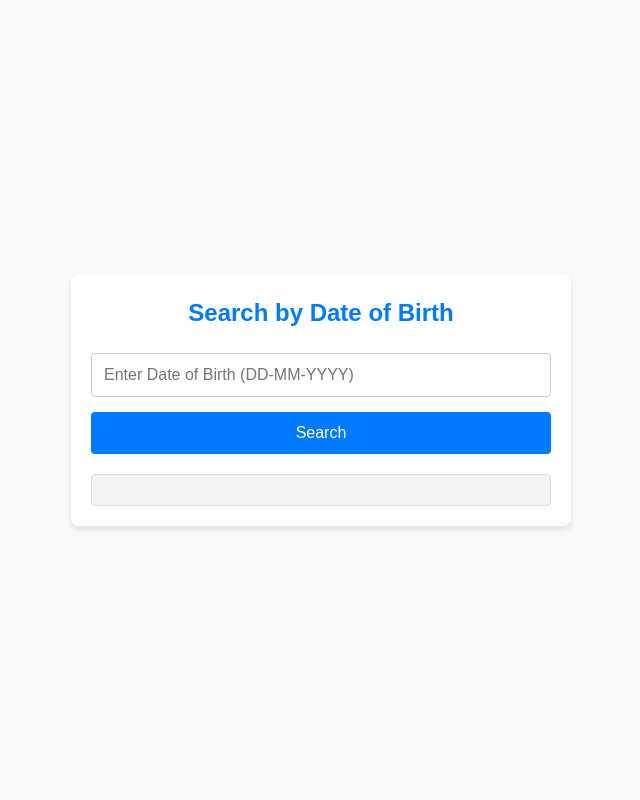
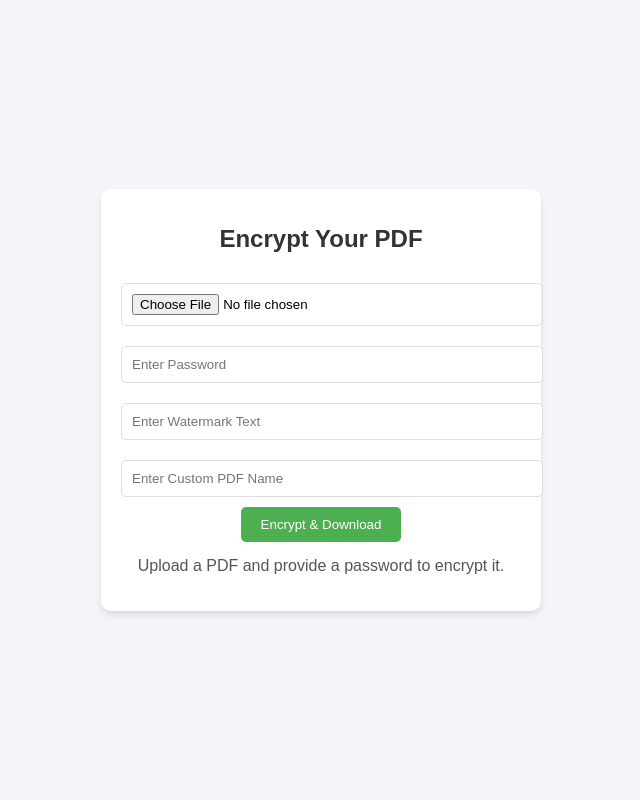
Before and after one commit to Shivani8780/Encrypt, a Flask app: page / in a window 1280 px wide. Shown: the whole page, without its empty margins (319-959 px from the left). Run offline with Flask 3, Linux system fonts and the light colour scheme.

```diff
--- a/app.py
+++ b/app.py
@@ -1,101 +1,104 @@
-import os
-import pandas as pd
-from datetime import datetime
-from flask import Flask, request, jsonify, send_from_directory, render_template
+from flask import Flask, request, send_file, render_template
+from PyPDF2 import PdfReader, PdfWriter
+from reportlab.lib.pagesizes import landscape, A4
+from reportlab.pdfgen import canvas
+import io
 
-app = Flask(__name__, static_url_path='', static_folder='.')
+app = Flask(__name__)
 
-# Folder where Excel files are stored
-EXCEL_FILES_FOLDER = 'excel_files'
+# Function to create watermark PDF in memory
+def create_watermark(text, position):
+    # Using landscape A4 page size (841.890 x 595.276)
+    packet = io.BytesIO()
+    c = canvas.Canvas(packet, pagesize=landscape(A4))
+    width, height = landscape(A4)
 
-# Function to parse DOB in multiple formats
-def parse_date(dob):
-    formats = ["%d-%m-%Y", "%d/%m/%Y"]
-    for fmt in formats:
-        try:
-            return datetime.strptime(dob, fmt).date()
-        except ValueError:
-            continue
-    return None
+    # Set watermark text properties
+    c.setFont("Helvetica-Bold", 14)  # Font size 14
+    c.setFillColorRGB(0, 0, 1, alpha=0.5)  # Blue color with transparency
 
-# Function to clean up and normalize column names
-def clean_column_names(df):
-    df.columns = df.columns.str.strip().str.lower()
-    df.columns = df.columns.str.replace(r'[^a-zA-Z0-9 ]', '', regex=True)
-    return df
+    # Positioning for watermark
+    if position == 'top':
+        x = width / 2 - (len(text) * 2.5)  # Center horizontally
+        y = height - 15  # Very top of the page, slightly down (15 units)
+    elif position == 'bottom':
+        x = width / 2 - (len(text) * 2.5)  # Center horizontally
+        y = 15  # Very bottom of the page, slightly up (15 units)
 
-# Function to find a person by Date of Birth
-def find_person_by_dob(df, dob, filename):
-    dob = parse_date(dob)
-    if not dob:
-        print(f"Invalid DOB format: {dob}")
-        return None
+    # Draw watermark text
+    c.drawString(x, y, text)
+    c.save()
 
-    df = clean_column_names(df)
-    dob_column = next((col for col in df.columns if 'dob' in col), None)
-    name_column = next((col for col in df.columns if 'name' in col), None)
-    srno_column = next((col for col in df.columns if 'srno' in col), None)
+    # Return in-memory file
+    packet.seek(0)
+    return packet
 
-    if not dob_column or not name_column or not srno_column:
-        print(f"Required columns not found in file {filename}. Skipping file.")
-        return None
+# Function to apply watermark to PDF (using in-memory handling)
+def add_watermark_to_pdf(input_pdf, watermark_pdf):
+    reader = PdfReader(input_pdf)
+    watermark = PdfReader(watermark_pdf)
+    writer = PdfWriter()
 
-    df['dob'] = pd.to_datetime(df[dob_column], errors='coerce', dayfirst=True).dt.date
-    matched_rows = df[df['dob'] == dob]
+    for page_num in range(len(reader.pages)):
+        page = reader.pages[page_num]
+        watermark_page = watermark.pages[0]
 
-    if not matched_rows.empty:
-        results = []
-        for _, row in matched_rows.iterrows():
-            source_file = filename.replace('.xlsx', '').replace('.xls', '')
-            results.append({
-                "Name": row.get(name_column, 'N/A'),
-                "SRNO": row.get(srno_column, 'N/A'),
-                "SourceFile": f"{source_file}"
-            })
-        return results
-    else:
-        return None
+        # Merge watermark on top of the original page
+        page.merge_page(watermark_page)
+        writer.add_page(page)
 
-# Function to read all Excel files from the directory
-def read_excel_files():
-    excel_files = []
-    for filename in os.listdir(EXCEL_FILES_FOLDER):
-        if filename.endswith(('.xls', '.xlsx')) and not filename.startswith('~$'):
-            filepath = os.path.join(EXCEL_FILES_FOLDER, filename)
-            try:
-                df = pd.read_excel(filepath)
-                df = clean_column_names(df)
-                if any('dob' in col for col in df.columns) and any('name' in col for col in df.columns) and any('srno' in col for col in df.columns):
-                    excel_files.append((filename, df))
-            except Exception as e:
-                print(f"Error reading file {filename}: {e}")
-    return excel_files
+    # Return in-memory PDF
+    output_pdf = io.BytesIO()
+    writer.write(output_pdf)
+    output_pdf.seek(0)
+    return output_pdf
 
-# Serve the index.html file from the templates folder
 @app.route('/')
 def index():
-    return render_template('index.html')  # Flask will look for 'index.html' in the 'templates' folder
+    return render_template('index.html')
 
-# Search route to process the form and return results
-@app.route('/search', methods=['POST'])
-def search():
-    data = request.get_json()
-    dob = data.get('dob', '').strip()
+@app.route('/encrypt', methods=['POST'])
+def encrypt_pdf():
+    if 'pdf_file' not in request.files or not request.form['password'] or not request.form['watermark_name'] or not request.form['custom_pdf_name']:
+        return "Missing file, password, watermark name, or custom PDF name", 400
 
-    if not dob:
-        return jsonify({"match": None, "error": "Please enter a valid Date of Birth."})
+    pdf_file = request.files['pdf_file']
+    password = request.form['password']
+    watermark_name = request.form['watermark_name']
+    custom_pdf_name = request.form['custom_pdf_name']
 
-    excel_files = read_excel_files()
-    for filename, df in excel_files:
-        result = find_person_by_dob(df, dob, filename)
-        if result:
-            return jsonify({"match": result[0]})
-    return jsonify({"match": None, "error": "No matching data found. Please check the DOB and try again."})
+    if pdf_file.filename == '':
+        return "No file selected", 400
 
-# Serve CSS file directly
-@app.route('/styles.css')
-def serve_css():
-    return send_from_directory('.', 'styles.css')
+    # Read the uploaded PDF into memory
+    input_pdf = io.BytesIO(pdf_file.read())
 
-if __name__ == "__main__":
+    # Create custom watermarks in memory
+    watermark_top = create_watermark(f"{watermark_name}", 'top')
+    watermark_bottom = create_watermark(f"{watermark_name} ", 'bottom')
+
+    try:
+        # Apply watermarks
+        watermarked_pdf = add_watermark_to_pdf(input_pdf, watermark_top)
+        final_pdf = add_watermark_to_pdf(watermarked_pdf, watermark_bottom)
+
+        # Encrypt the final PDF
+        writer = PdfWriter()
+        reader = PdfReader(final_pdf)
+        for page in reader.pages:
+            writer.add_page(page)
+        writer.encrypt(password)
+
+        # Write the encrypted PDF to a BytesIO object (in-memory)
+        output_pdf = io.BytesIO()
+        writer.write(output_pdf)
+        output_pdf.seek(0)
+
+        # Send the encrypted PDF for download with the custom name
+        return send_file(output_pdf, as_attachment=True, download_name=f"{custom_pdf_name}.pdf")
+
+    except Exception as e:
+        return f"An error occurred: {str(e)}", 500
+
+if __name__ == '__main__':
     app.run(debug=True)
--- a/static/styles.css
+++ b/static/styles.css
@@ -1,98 +1,52 @@
-/* General Reset */
-* {
+body {
+    font-family: Arial, sans-serif;
     margin: 0;
     padding: 0;
-    box-sizing: border-box;
-}
-
-/* Body Styling */
-body {
-    font-family: 'Arial', sans-serif;
-    background-color: #f9fafc;
-    color: #333;
-    line-height: 1.6;
-    padding: 20px;
     display: flex;
     justify-content: center;
     align-items: center;
     height: 100vh;
+    background-color: #f4f4f9;
 }
 
-/* Container Styling */
 .container {
-    background-color: #fff;
-    border-radius: 8px;
+    background: #fff;
+    padding: 20px;
+    border-radius: 10px;
     box-shadow: 0 4px 6px rgba(0, 0, 0, 0.1);
+    text-align: center;
+    max-width: 400px;
     width: 100%;
-    max-width: 500px;
-    padding: 20px;
-    text-align: center;
 }
 
-/* Heading Styling */
 h1 {
-    font-size: 24px;
-    color: #007bff;
+    font-size: 1.5rem;
     margin-bottom: 20px;
+    color: #333;
 }
 
-/* Input Styling */
-input[type="text"] {
+input[type="file"], input[type="password"], input[type="text"] {
     width: 100%;
-    padding: 12px;
-    margin-bottom: 15px;
-    border: 1px solid #ccc;
-    border-radius: 4px;
-    font-size: 16px;
+    padding: 10px;
+    margin: 10px 0;
+    border: 1px solid #ddd;
+    border-radius: 5px;
 }
 
-/* Button Styling */
 button {
-    width: 100%;
-    padding: 12px;
-    background-color: #007bff;
+    background-color: #4CAF50;
     color: white;
     border: none;
-    border-radius: 4px;
-    font-size: 16px;
+    padding: 10px 20px;
+    border-radius: 5px;
     cursor: pointer;
-    transition: background-color 0.3s ease;
 }
 
 button:hover {
-    background-color: #0056b3;
+    background-color: #45a049;
 }
 
-/* Result Styling */
-#result {
-    margin-top: 20px;
-    padding: 15px;
-    background-color: #f4f4f4;
-    border: 1px solid #ddd;
-    border-radius: 4px;
-    text-align: left;
-    white-space: pre-line; /* Ensures new lines are preserved */
-    font-size: 16px;
-    color: #444;
+.message {
+    margin-top: 15px;
+    color: #555;
 }
-
-/* SRNO Styling - Blue Color */
-#srno {
-    font-size: 16px;
-    font-weight: bold;
-    color: #007bff; /* Blue color for SRNO */
-}
-
-/* BOOKLET Name Styling */
-#booklet {
-    font-size: 16px;
-    font-weight: normal;
-    color: #333;
-}
-
-/* Name Styling */
-#name {
-    font-size: 16px;
-    font-weight: normal;
-    color: #333;
-}
--- a/templates/index.html
+++ b/templates/index.html
@@ -3,54 +3,27 @@
 <head>
     <meta charset="UTF-8">
     <meta name="viewport" content="width=device-width, initial-scale=1.0">
-    <title>Search DOB</title>
+    <title>Encrypt PDF</title>
     <link rel="stylesheet" href="/static/styles.css">
 </head>
 <body>
     <div class="container">
-        <h1>Search by Date of Birth</h1>
-        <form id="searchForm">
-            <input type="text" id="dob" name="dob" placeholder="Enter Date of Birth (DD-MM-YYYY)" required>
-            <button type="submit">Search</button>
+        <h1>Encrypt Your PDF</h1>
+        <form id="pdf-form" action="/encrypt" method="POST" enctype="multipart/form-data">
+            <input type="file" name="pdf_file" accept="application/pdf" required>
+            <input type="password" name="password" placeholder="Enter Password" required>
+            <input type="text" name="watermark_name" placeholder="Enter Watermark Text" required>
+            <input type="text" name="custom_pdf_name" placeholder="Enter Custom PDF Name" required>
+            <button type="submit">Encrypt & Download</button>
         </form>
-        <div id="result"></div>
-        <div id="error"></div>
+        <p class="message">Upload a PDF and provide a password to encrypt it.</p>
     </div>
-
     <script>
-        const form = document.getElementById('searchForm');
-        const resultDiv = document.getElementById('result');
-        const errorDiv = document.getElementById('error');
-
-        form.addEventListener('submit', async (e) => {
-            e.preventDefault();
-            const dob = document.getElementById('dob').value;
-
-            resultDiv.innerHTML = ''; // Clear previous results
-            errorDiv.innerHTML = ''; // Clear previous errors
-
-            try {
-                const response = await fetch('/search', {
-                    method: 'POST',
-                    headers: {
-                        'Content-Type': 'application/json',
-                    },
-                    body: JSON.stringify({ dob: dob })
-                });
-                const data = await response.json();
-
-                if (data.match) {
-                    const result = data.match;
-                    resultDiv.innerHTML = `
-                        <div id="booklet">BOOKLET NAME: ${result.SourceFile}</div>
-                        <div id="srno">SRNO: ${result.SRNO}</div>
-                        <div id="name">Name: ${result.Name}</div>
-                    `;
-                } else {
-                    errorDiv.innerHTML = data.error || 'No matching data found.';
-                }
-            } catch (error) {
-                errorDiv.innerHTML = 'An error occurred while searching.';
+        document.getElementById('pdf-form').addEventListener('submit', function (e) {
+            const password = document.querySelector('input[name="password"]').value;
+            if (password.length < 6) {
+                e.preventDefault();
+                alert("Password must be at least 6 characters long.");
             }
         });
     </script>
```
Also changed, not shown: 14 other files.
